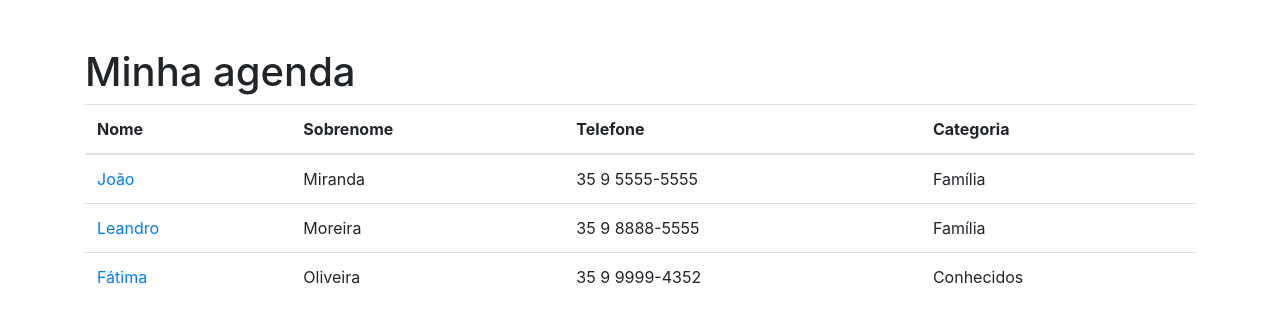
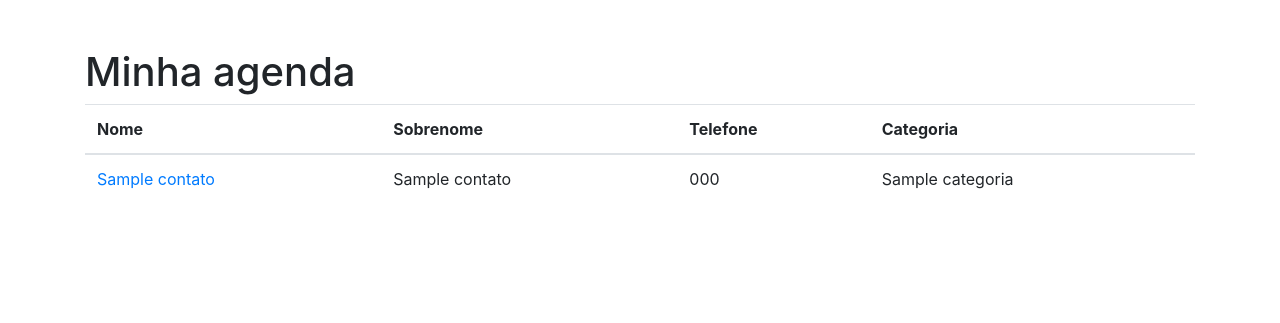
Before and after one commit to Cley-gabriel/Projeto_agenda_django, a Django app: template contatos/templates/contatos/index.html in a window 1280 px wide. Shown: the part 56-379 px from the top of the page. Run offline with Django 3.2, Linux system fonts and the light colour scheme; the template is opened without the code that fills it: values that come from a table or form of the project are taken from there, others are empty; tables that the repository leaves empty hold one stand-in row (values such as "Sample post"); parts of the project's set-up code (start-up, migrations or seed data) failed here and were passed over; some libraries are stand-ins or nearby versions.

Commit message:
Exibindo valores na views

```diff
--- a/contatos/admin.py
+++ b/contatos/admin.py
@@ -4,8 +4,7 @@ from .models import Contato, Categoria
 class ContatoAdmin(admin.ModelAdmin):
     list_display = ('id','nome', 'sobrenome', 'telefone', 'email', 'data_criacao', 'categoria')
     list_display_links = ('id', 'nome', 'sobrenome')
-    list_filter = ('nome', 'sobrenome')
-    list_per_page = 1
+    list_per_page = 10
     search_fields = ('nome', 'sobrenome')
 
 # Register your models here.
--- a/contatos/templates/contatos/index.html
+++ b/contatos/templates/contatos/index.html
@@ -13,30 +13,16 @@
                 </tr>
             </thead>
             <tbody>
-                <tr>
-                <td>
-                    <a href="#"> João</a>
-                </td>
-                <td>Miranda</td>
-                <td>35 9 5555-5555</td>
-                <td>Família</td>
-                </tr>
-                <tr>
-                <td>
-                    <a href="#"> Leandro</a>
-                </td>
-                <td>Moreira</td>
-                <td>35 9 8888-5555</td>
-                <td>Família</td>
-                </tr>
-                <tr>
-                <td>
-                    <a href="#"> Fátima</a>
-                </td>
-                <td>Oliveira</td>
-                <td>35 9 9999-4352</td>
-                <td>Conhecidos</td>
-                </tr>
+                {% for contato in contatos %}
+                    <tr>
+                        <td>
+                            <a href="#"> {{ contato.nome }}</a>
+                        </td>
+                        <td>{{ contato.sobrenome }}</td>
+                        <td>{{ contato.telefone }}</td>
+                        <td>{{ contato.categoria }}</td>
+                    </tr>
+                {% endfor %}
             </tbody>
         </table>
 {% endblock %}
--- a/contatos/views.py
+++ b/contatos/views.py
@@ -1,5 +1,9 @@
 from django.shortcuts import render
+from .models import Contato
 
 # Create your views here.
 def index(request):
-    return render (request, 'contatos/index.html')
+    contatos = Contato.objects.all()
+    return render (request, 'contatos/index.html', {
+        'contatos': contatos
+    })
```
